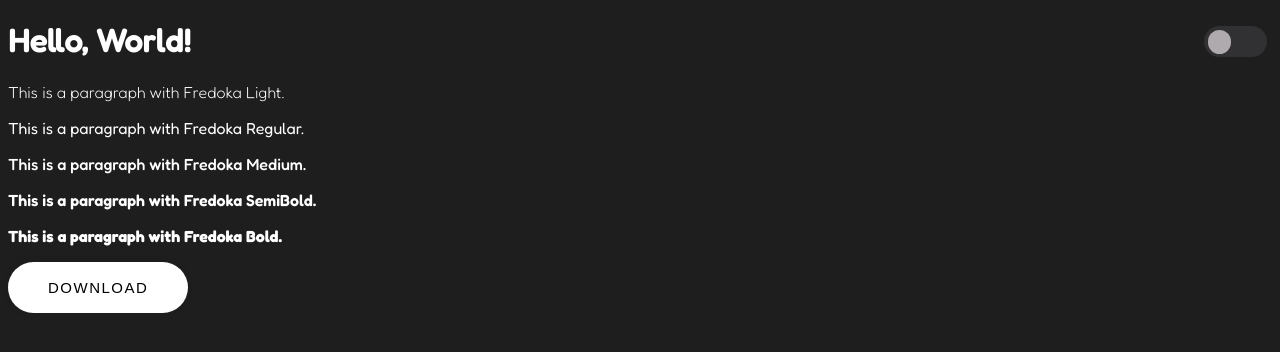
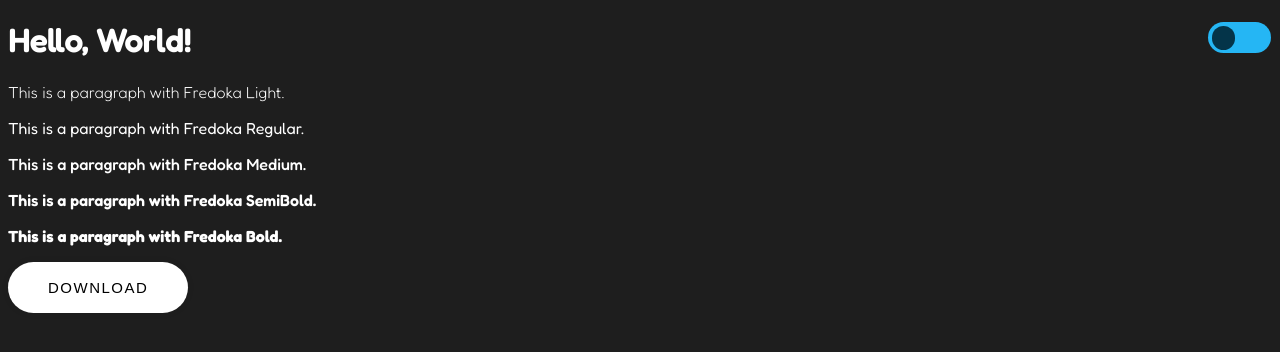
Before and after one commit to primetie/minecraft-server-jars, a plain HTML site: page index.html in a window 1280 px wide. Drawn offline with Linux system fonts and the light colour scheme.

Commit message:
change slider colours

```diff
--- a/assets/assets.css
+++ b/assets/assets.css
@@ -33,13 +33,13 @@
 }
 /* */
 .switch {
-  --secondary-container: #3a4b39;
-  --primary: #84da89;
+  --secondary-container: #f4ca25;
+  --primary: #fbedb6;
   font-size: 17px;
   position: absolute;
   top: 0;
   right: 0;
-  margin: 5px;
+  margin: 1px;
   display: inline-block;
   width: 3.7em;
   height: 1.8em;
@@ -59,7 +59,7 @@
   left: 0;
   right: 0;
   bottom: 0;
-  background-color: #313033;
+  background-color: #25b6f4;
   transition: .2s;
   border-radius: 30px;
  }
@@ -72,7 +72,7 @@
   border-radius: 20px;
   left: 0.2em;
   bottom: 0.2em;
-  background-color: #aeaaae;
+  background-color: #043449;
   transition: .4s;
  }
 
```
